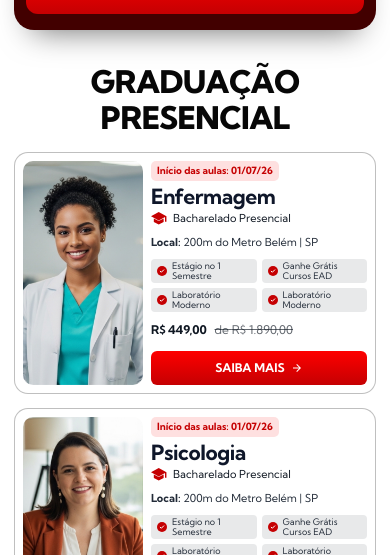
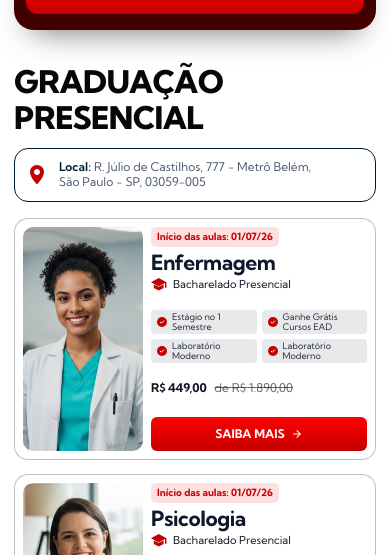
Before and after one commit to martinlofranodeoliveira/faculdadepaulista.com.br, a React (Vite) app: page / in a window 390 px wide. Shown: the part 708-1263 px from the top of the page. Built offline with nearby package versions, Linux system fonts and the light colour scheme; no server answers.

Commit message:
feat: ajusta layout da graduacao presencial no topo

```diff
--- a/src/landing/components/PresentialGraduationSection.tsx
+++ b/src/landing/components/PresentialGraduationSection.tsx
@@ -13,7 +13,6 @@ type PresentialCourseHighlight = {
   imageClassName?: string
   imagePosition?: string
   startDate: string
-  location: string
   benefits: [string, string, string, string]
   currentPrice: string
   originalPrice: string
@@ -30,7 +29,6 @@ const presentialCourses: PresentialCourseHighlight[] = [
     imageAlt: 'Estudante de enfermagem em ambiente de prática',
     imageClassName: 'is-wide',
     startDate: 'Início das aulas: 01/07/26',
-    location: '200m do Metro Belém | SP',
     benefits: [
       'Estágio no 1 Semestre',
       'Ganhe Grátis Cursos EAD',
@@ -50,7 +48,6 @@ const presentialCourses: PresentialCourseHighlight[] = [
     imageAlt: 'Estudante de psicologia em atividade acadêmica',
     imageClassName: 'is-compact',
     startDate: 'Início das aulas: 01/07/26',
-    location: '200m do Metro Belém | SP',
     benefits: [
       'Estágio no 1 Semestre',
       'Ganhe Grátis Cursos EAD',
@@ -74,6 +71,24 @@ function PresentialModeIcon() {
     >
       <path
         d="M23.7129 16.5991V8.4181L13.0421 14.2278L0 7.11388L13.0421 0L26.0842 7.11388V16.5991H23.7129ZM13.0421 21.3417L4.74259 16.8362V10.908L13.0421 15.4134L21.3417 10.908V16.8362L13.0421 21.3417Z"
+        fill="#C50002"
+      />
+    </svg>
+  )
+}
+
+function PresentialLocationIcon() {
+  return (
+    <svg
+      width="24"
+      height="24"
+      viewBox="0 0 24 24"
+      fill="none"
+      xmlns="http://www.w3.org/2000/svg"
+      aria-hidden="true"
+    >
+      <path
+        d="M12 2C8.13 2 5 5.13 5 9C5 13.92 10.26 19.55 11.33 20.66C11.7 21.04 12.3 21.04 12.67 20.66C13.74 19.55 19 13.92 19 9C19 5.13 15.87 2 12 2ZM12 12C10.34 12 9 10.66 9 9C9 7.34 10.34 6 12 6C13.66 6 15 7.34 15 9C15 10.66 13.66 12 12 12Z"
         fill="#C50002"
       />
     </svg>
@@ -133,7 +148,19 @@ export function PresentialGraduationSection() {
   return (
     <section className="lp-presential">
       <div className="lp-shell">
-        <h1>GRADUAÇÃO PRESENCIAL</h1>
+        <div className="lp-presential__head">
+          <h1>GRADUAÇÃO PRESENCIAL</h1>
+          <div className="lp-presential__location">
+            <span className="lp-presential__location-icon">
+              <PresentialLocationIcon />
+            </span>
+            <p>
+              <strong>Local:</strong> R. Júlio de Castilhos, 777 - Metrô Belém,
+              <br />
+              São Paulo - SP, 03059-005
+            </p>
+          </div>
+        </div>
 
         <div className="lp-presential__grid">
           {presentialCourses.map((course) => (
@@ -155,10 +182,6 @@ export function PresentialGraduationSection() {
                     {course.mode}
                   </span>
                 </div>
-
-                <p className="lp-presential-card__location">
-                  <strong>Local:</strong> {course.location}
-                </p>
 
                 <ul className="lp-presential-card__benefits">
                   <BenefitItem>{course.benefits[0]}</BenefitItem>
--- a/src/landing/landing.css
+++ b/src/landing/landing.css
@@ -1856,6 +1856,13 @@ section[id] {
   padding: clamp(34px, 3.8vw, 48px) 0 clamp(30px, 3.3vw, 44px);
 }
 
+.lp-presential__head {
+  align-items: center;
+  display: flex;
+  gap: 16px;
+  justify-content: space-between;
+}
+
 .lp-presential h1 {
   color: #070707;
   font-size: clamp(34px, 3.1vw, 42px);
@@ -1863,8 +1870,40 @@ section[id] {
   letter-spacing: -0.022em;
   line-height: 0.96;
   margin: 0;
-  text-align: center;
+  text-align: left;
   text-transform: uppercase;
+}
+
+.lp-presential__location {
+  align-items: center;
+  border: 1px solid #001b2d;
+  border-radius: 38px;
+  color: #001b2d;
+  display: inline-flex;
+  gap: 10px;
+  min-height: 62px;
+  padding: 9px 18px 9px 14px;
+}
+
+.lp-presential__location-icon {
+  align-items: center;
+  display: inline-flex;
+  flex-shrink: 0;
+  height: 24px;
+  justify-content: center;
+  width: 24px;
+}
+
+.lp-presential__location p {
+  color: #4d5b70;
+  font-size: 18px;
+  line-height: 1.15;
+  margin: 0;
+}
+
+.lp-presential__location p strong {
+  color: #001b2d;
+  font-weight: 600;
 }
 
 .lp-presential__grid {
@@ -3749,6 +3788,24 @@ section[id] {
     line-height: 1.08;
   }
 
+  .lp-presential__head {
+    align-items: stretch;
+    flex-direction: column;
+    gap: 12px;
+  }
+
+  .lp-presential__location {
+    border-radius: 18px;
+    min-height: 54px;
+    padding: 10px 12px;
+    width: 100%;
+  }
+
+  .lp-presential__location p {
+    font-size: 13px;
+    line-height: 1.2;
+  }
+
   .lp-presential__grid {
     gap: 14px;
     margin-top: 16px;
@@ -3799,11 +3856,6 @@ section[id] {
   .lp-presential-card__mode svg {
     height: 13px;
     width: 16px;
-  }
-
-  .lp-presential-card__location {
-    font-size: 12px;
-    line-height: 1.1;
   }
 
   .lp-presential-card__benefits {
@@ -4190,8 +4242,13 @@ section[id] {
     font-size: 11px;
   }
 
-  .lp-presential-card__location {
-    font-size: 11px;
+  .lp-presential__location {
+    border-radius: 14px;
+    padding: 9px 10px;
+  }
+
+  .lp-presential__location p {
+    font-size: 12px;
   }
 
   .lp-presential-card__benefits li {
```
